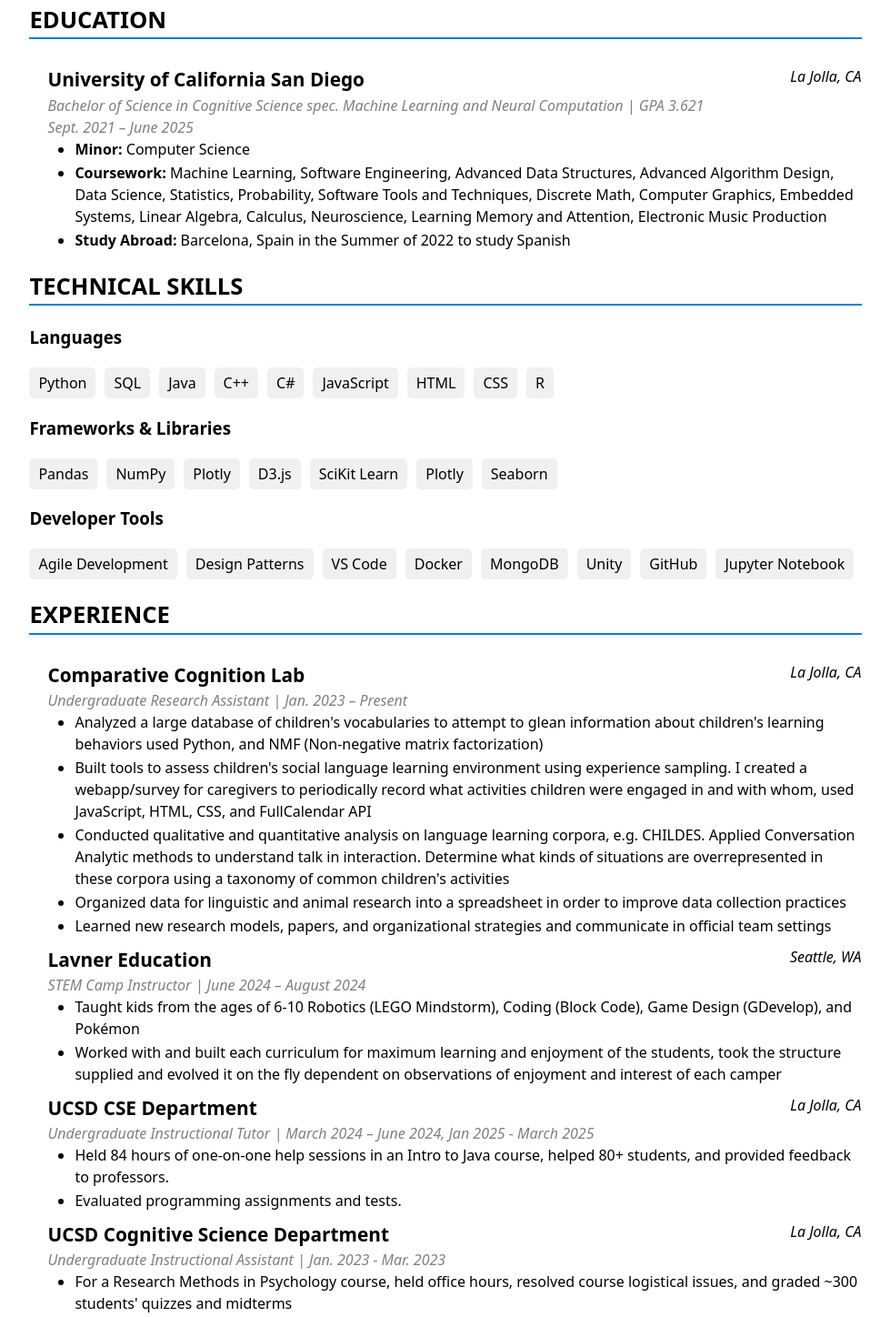
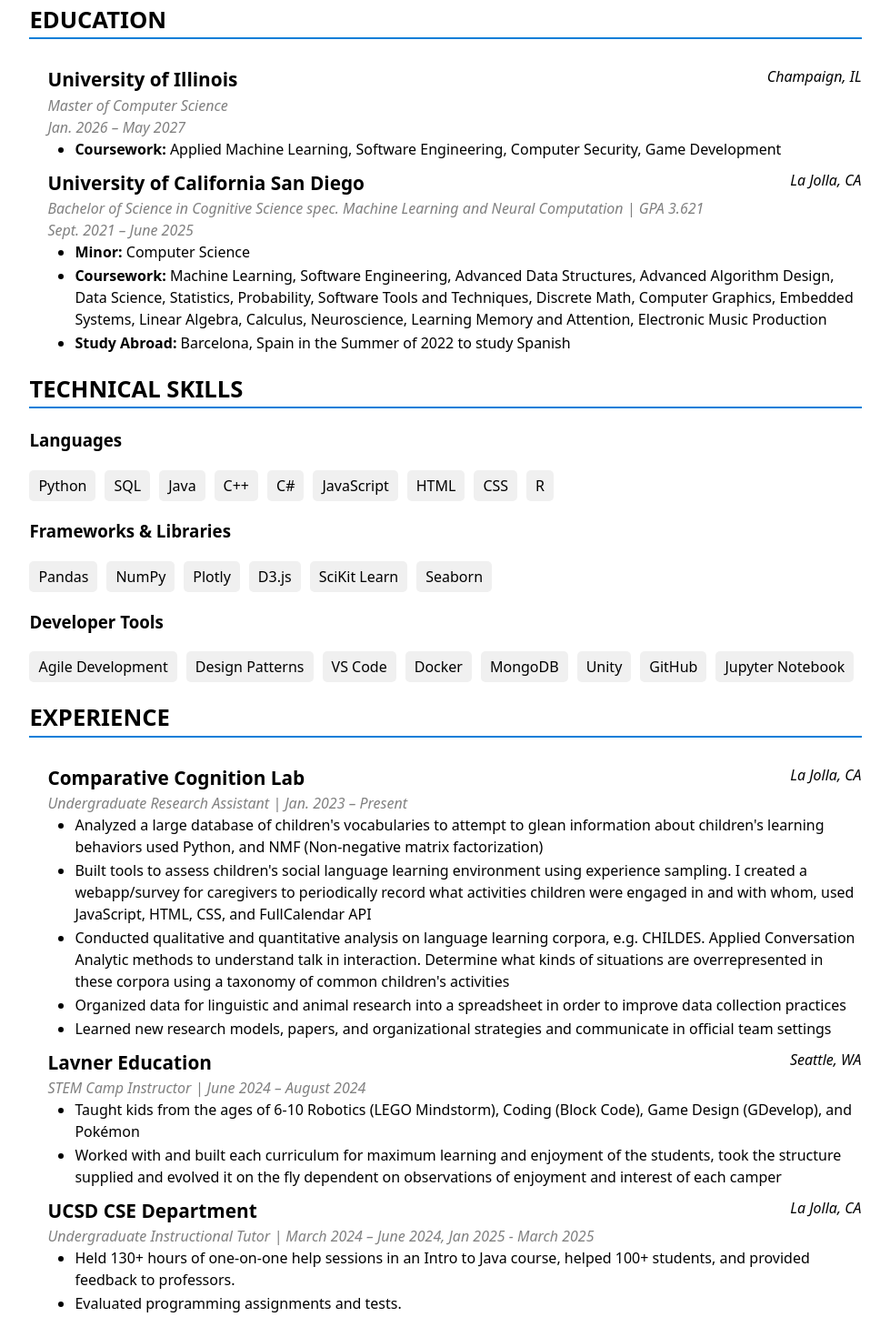
Before and after one commit to hsflores7/portfolio-dsc106, a website: page resume/index.html in a window 1280 px wide. Shown: the part 276-1724 px from the top of the page at 91% size, without its empty margins (150-1129 px from the left). Drawn offline with Linux system fonts and the light colour scheme.

Commit message:
resume update uiuc

```diff
--- a/resume/index.html
+++ b/resume/index.html
@@ -28,6 +28,17 @@
         <div class="section">
             <h2>Education</h2>
             <ul>
+                <li>
+                    <div class="subheading">
+                        <span>University of Illinois</span>
+                        <span>Champaign, IL</span>
+                    </div>
+                    <div class="details">Master of Computer Science</div>
+                    <div class="details">Jan. 2026 – May 2027</div>
+                    <ul>
+                        <li><strong>Coursework:</strong> Applied Machine Learning, Software Engineering, Computer Security, Game Development</li>
+                    </ul>
+                </li>
                 <li>
                     <div class="subheading">
                         <span>University of California San Diego</span>
@@ -65,7 +76,6 @@
                     <span>Plotly</span>
                     <span>D3.js</span>
                     <span>SciKit Learn</span>
-                    <span>Plotly</span>
                     <span>Seaborn</span>
                 </div>
             <h3>Developer Tools</h3>
@@ -116,7 +126,7 @@
                     </div>
                     <div class="details">Undergraduate Instructional Tutor | March 2024 – June 2024,  Jan 2025 - March 2025</div>
                     <ul>
-                        <li>Held 84 hours of one-on-one help sessions in an Intro to Java course, helped 80+ students, and provided feedback to professors.</li>
+                        <li>Held 130+ hours of one-on-one help sessions in an Intro to Java course, helped 100+ students, and provided feedback to professors.</li>
                         <li>Evaluated programming assignments and tests.</li>
                     </ul>
                 </li>
```
Also changed, not shown: 2 other files.
